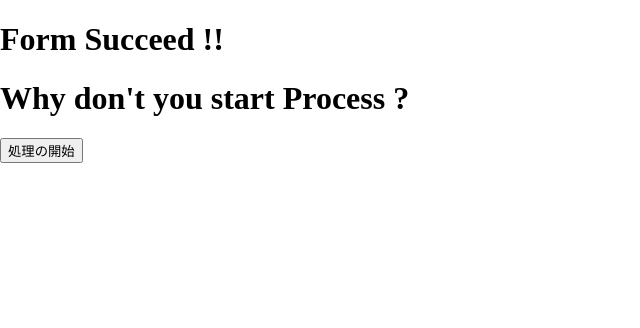
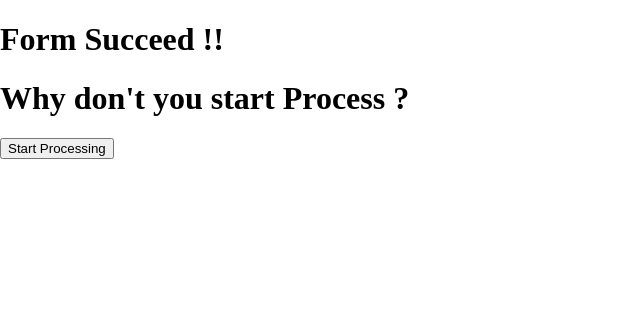
Before and after one commit to eagle628/sysprogr3, a Django app: page /CaptureVideo/Processing/ in a window 1280 px wide. Shown: the top 328 px of the page, without its empty margins (0-640 px from the left). Run offline with Django 3.2, Linux system fonts and the light colour scheme.

Commit message:
modified from ja to En

```diff
--- a/sysprogr3_cite/CaptureVideo/templates/CaptureVideo/processing.html
+++ b/sysprogr3_cite/CaptureVideo/templates/CaptureVideo/processing.html
@@ -9,6 +9,6 @@
       {% csrf_token %}
       <!-- <input type="submit" name="StartProcessing" value="Start"> -->
       <!-- <button type="submit">Start</button> -->
-      <button type="submit" class="btn btn-primary">処理の開始</button>
+      <button type="submit" class="btn btn-primary">Start Processing</button>
   </form>
 {% endblock %}
--- a/sysprogr3_cite/CaptureVideo/templates/CaptureVideo/processing_1.html
+++ b/sysprogr3_cite/CaptureVideo/templates/CaptureVideo/processing_1.html
@@ -14,7 +14,7 @@
         {% csrf_token %}
         <!-- <input type="submit" name="StartProcessing" value="Start"> -->
         <!-- <button type="submit">Start</button> -->
-        <button type="submit" class="btn btn-primary">処理の開始</button>
+        <button type="submit" class="btn btn-primary">Start Processing</button>
     </form>
   </body>
 </html>
```
